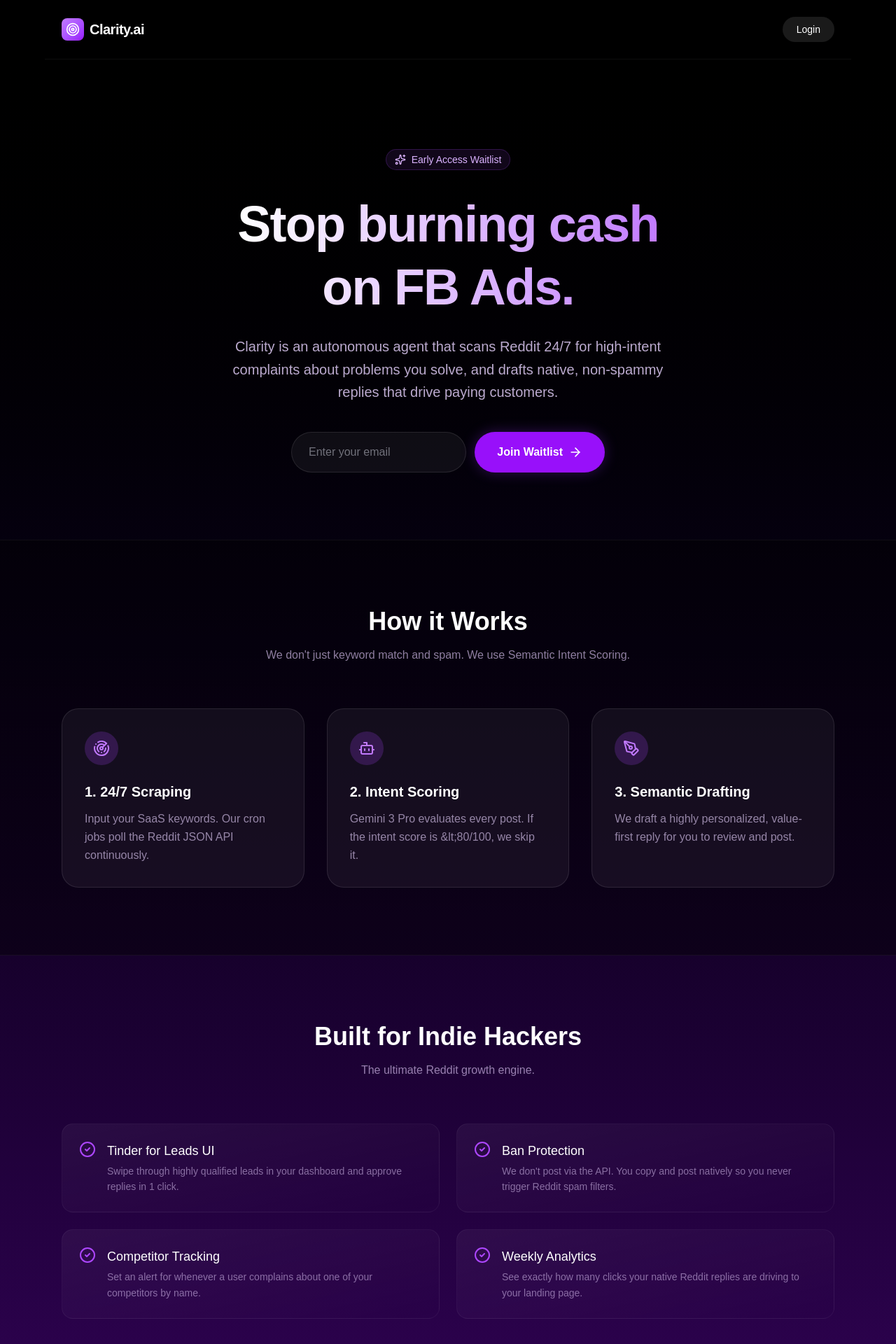
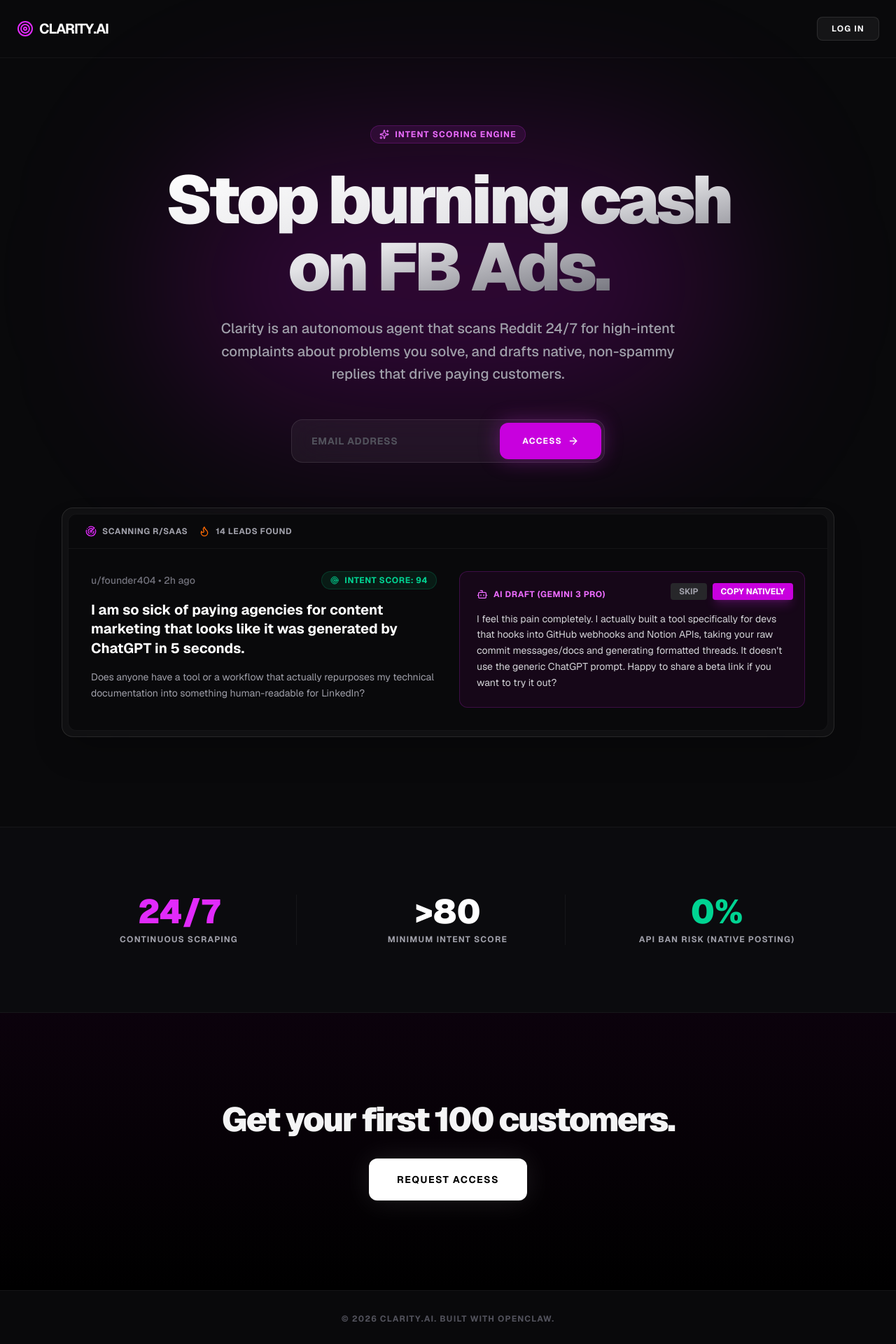
Before and after one commit to srirammk0/clarity-ai, a Next.js app: page / in a window 1280 px wide. Shown: the top 1920 px of the page at 70% size. Built offline with nearby package versions, Linux system fonts and the light colour scheme.

Commit message:
feat: complete radical design overhaul

```diff
--- a/src/app/page.tsx
+++ b/src/app/page.tsx
@@ -2,7 +2,7 @@
 
 import { useState } from "react";
 import { motion } from "framer-motion";
-import { ArrowRight, Sparkles, Send, Target, Radar, Bot, PenTool, CheckCircle2 } from "lucide-react";
+import { ArrowRight, Sparkles, Send, Target, Radar, Flame, CheckCircle2, Bot } from "lucide-react";
 
 export default function Home() {
   const [email, setEmail] = useState("");
@@ -17,128 +17,136 @@
     initial: { opacity: 0, y: 20 },
     whileInView: { opacity: 1, y: 0 },
     viewport: { once: true },
-    transition: { duration: 0.5 }
+    transition: { duration: 0.6 }
   };
 
   return (
-    <main className="flex min-h-screen flex-col items-center p-0 bg-gradient-to-b from-black to-purple-950 text-white selection:bg-purple-500/30 overflow-x-hidden">
+    <main className="min-h-screen bg-[#09090b] text-zinc-100 font-sans selection:bg-fuchsia-500/30 overflow-x-hidden">
 
       {/* Navbar */}
-      <nav className="w-full flex justify-between items-center p-6 max-w-6xl mx-auto border-b border-white/5">
-        <div className="flex items-center gap-2 font-bold text-xl tracking-tight">
-          <div className="w-8 h-8 rounded-lg bg-gradient-to-br from-purple-400 to-purple-600 flex items-center justify-center">
-            <Target className="w-5 h-5 text-white" />
-          </div>
-          Clarity.ai
+      <nav className="w-full flex justify-between items-center p-6 max-w-7xl mx-auto border-b border-white/5">
+        <div className="flex items-center gap-2 font-bold text-xl tracking-tighter uppercase text-white">
+          <Target className="w-6 h-6 text-fuchsia-500" />
+          Clarity.AI
         </div>
-        <button className="px-5 py-2 rounded-full bg-white/10 text-sm font-medium hover:bg-white/20 transition-colors">
-          Login
+        <button className="px-5 py-2 rounded-lg bg-white/5 border border-white/10 text-xs font-bold tracking-widest uppercase hover:bg-white/10 transition-colors">
+          Log In
         </button>
       </nav>
 
       {/* Hero Section */}
-      <section className="flex flex-col items-center justify-center pt-32 pb-24 px-6 text-center max-w-4xl mx-auto">
-        <motion.div {...fadeInUp} className="inline-flex items-center gap-2 px-3 py-1 rounded-full bg-purple-500/10 border border-purple-500/20 text-sm mb-8 text-purple-300">
-          <Sparkles className="w-4 h-4" />
-          <span>Early Access Waitlist</span>
+      <section className="flex flex-col items-center justify-center pt-24 pb-16 px-6 text-center max-w-5xl mx-auto relative z-10">
+
+        {/* Glow Effects */}
+        <div className="absolute top-1/2 left-1/2 -translate-x-1/2 -translate-y-1/2 w-[800px] h-[400px] bg-fuchsia-600/20 blur-[120px] rounded-full -z-10 pointer-events-none" />
+
+        <motion.div {...fadeInUp} className="inline-flex items-center gap-2 px-3 py-1 rounded-full bg-fuchsia-500/10 border border-fuchsia-500/20 text-xs font-bold tracking-widest uppercase mb-8 text-fuchsia-400">
+          <Sparkles className="w-3.5 h-3.5" />
+          <span>Intent Scoring Engine</span>
         </motion.div>
 
-        <motion.h1 {...fadeInUp} className="text-5xl md:text-7xl font-bold tracking-tight mb-6 bg-clip-text text-transparent bg-gradient-to-r from-white to-purple-400 leading-tight">
+        <motion.h1 {...fadeInUp} className="text-5xl md:text-8xl font-black tracking-tighter mb-6 bg-clip-text text-transparent bg-gradient-to-br from-white via-zinc-200 to-zinc-600 leading-none">
           Stop burning cash<br/>on FB Ads.
         </motion.h1>
 
-        <motion.p {...fadeInUp} className="text-xl text-purple-200/80 mb-10 max-w-2xl leading-relaxed">
+        <motion.p {...fadeInUp} className="text-xl text-zinc-400 mb-12 max-w-2xl leading-relaxed font-medium">
           Clarity is an autonomous agent that scans Reddit 24/7 for high-intent complaints about problems you solve, and drafts native, non-spammy replies that drive paying customers.
         </motion.p>
 
         <motion.div {...fadeInUp} className="w-full max-w-md">
           {!submitted ? (
-            <form onSubmit={handleSubmit} className="flex flex-col sm:flex-row w-full gap-3">
+            <form onSubmit={handleSubmit} className="flex flex-col sm:flex-row w-full gap-2 p-1 bg-white/5 rounded-2xl border border-white/10 backdrop-blur-xl">
               <input
                 type="email"
                 value={email}
                 onChange={(e) => setEmail(e.target.value)}
-                placeholder="Enter your email"
-                className="w-full bg-white/5 border border-white/10 rounded-full px-6 py-4 text-white placeholder:text-zinc-500 focus:outline-none focus:ring-2 focus:ring-purple-500 transition-all"
+                placeholder="EMAIL ADDRESS"
+                className="w-full bg-transparent px-6 py-4 text-white placeholder:text-zinc-600 focus:outline-none font-bold tracking-wider text-sm transition-all"
                 required
               />
-              <button type="submit" className="shrink-0 inline-flex items-center justify-center gap-2 px-8 py-4 rounded-full bg-purple-600 text-white font-semibold hover:bg-purple-500 transition-colors shadow-[0_0_20px_rgba(147,51,234,0.3)]">
-                Join Waitlist <ArrowRight className="w-5 h-5" />
+              <button type="submit" className="shrink-0 inline-flex items-center justify-center gap-2 px-8 py-4 rounded-xl bg-fuchsia-600 text-white font-bold tracking-widest uppercase text-xs hover:bg-fuchsia-500 transition-colors shadow-[0_0_30px_rgba(192,38,211,0.4)]">
+                Access <ArrowRight className="w-4 h-4" />
               </button>
             </form>
           ) : (
-            <div className="flex items-center gap-3 px-6 py-4 bg-green-500/10 border border-green-500/20 rounded-full text-green-400 font-medium justify-center">
-              <Send className="w-5 h-5" />
-              <span>Success! We&apos;ll reach out before public launch.</span>
+            <div className="flex items-center gap-3 px-6 py-4 bg-emerald-500/10 border border-emerald-500/20 rounded-2xl text-emerald-400 font-bold text-sm justify-center uppercase tracking-widest">
+              <CheckCircle2 className="w-5 h-5" />
+              <span>Access Requested</span>
             </div>
           )}
         </motion.div>
       </section>
 
-      {/* How it Works */}
-      <section className="w-full py-24 bg-black/40 border-y border-white/5">
-        <div className="max-w-6xl mx-auto px-6">
-          <motion.div {...fadeInUp} className="text-center mb-16">
-            <h2 className="text-3xl md:text-4xl font-bold mb-4">How it Works</h2>
-            <p className="text-purple-200/60 max-w-xl mx-auto">We don&apos;t just keyword match and spam. We use Semantic Intent Scoring.</p>
-          </motion.div>
+      {/* Dashboard Mockup UI */}
+      <section className="w-full max-w-6xl mx-auto px-6 pb-32 relative z-20">
+        <motion.div initial={{ opacity: 0, y: 40 }} animate={{ opacity: 1, y: 0 }} transition={{ duration: 0.8, delay: 0.2 }} className="w-full rounded-2xl bg-zinc-900/50 border border-white/10 p-2 backdrop-blur-3xl shadow-2xl">
+          <div className="w-full rounded-xl bg-[#09090b] border border-white/5 overflow-hidden">
 
-          <div className="grid md:grid-cols-3 gap-8">
-            {[
-              { icon: Radar, title: "1. 24/7 Scraping", desc: "Input your SaaS keywords. Our cron jobs poll the Reddit JSON API continuously." },
-              { icon: Bot, title: "2. Intent Scoring", desc: "Gemini 3 Pro evaluates every post. If the intent score is &lt;80/100, we skip it." },
-              { icon: PenTool, title: "3. Semantic Drafting", desc: "We draft a highly personalized, value-first reply for you to review and post." }
-            ].map((step, i) => (
-              <motion.div key={i} {...fadeInUp} transition={{ delay: i * 0.1 }} className="p-8 rounded-3xl bg-white/5 border border-white/10 hover:border-purple-500/30 transition-colors">
-                <div className="w-12 h-12 rounded-full bg-purple-500/20 flex items-center justify-center mb-6">
-                  <step.icon className="w-6 h-6 text-purple-400" />
+            {/* Mock Header */}
+            <div className="flex justify-between items-center px-6 py-4 border-b border-white/5">
+              <div className="flex gap-4">
+                <div className="flex items-center gap-2 text-zinc-400 font-bold text-xs uppercase tracking-wider"><Radar className="w-4 h-4 text-fuchsia-500" /> Scanning r/SaaS</div>
+                <div className="flex items-center gap-2 text-zinc-400 font-bold text-xs uppercase tracking-wider"><Flame className="w-4 h-4 text-orange-500" /> 14 Leads Found</div>
+              </div>
+            </div>
+
+            {/* Mock Lead Card */}
+            <div className="p-8 grid md:grid-cols-2 gap-8">
+              <div className="space-y-4">
+                <div className="flex justify-between items-center">
+                  <span className="text-zinc-500 font-medium text-sm">u/founder404 • 2h ago</span>
+                  <span className="px-3 py-1 rounded-full bg-emerald-500/10 text-emerald-400 text-xs font-bold uppercase tracking-wider border border-emerald-500/20 flex gap-2 items-center"><Target className="w-3 h-3"/> Intent Score: 94</span>
                 </div>
-                <h3 className="text-xl font-semibold mb-3">{step.title}</h3>
-                <p className="text-purple-200/60 leading-relaxed">{step.desc}</p>
-              </motion.div>
-            ))}
+                <h3 className="text-xl font-bold text-white leading-snug">I am so sick of paying agencies for content marketing that looks like it was generated by ChatGPT in 5 seconds.</h3>
+                <p className="text-zinc-400 text-sm leading-relaxed">Does anyone have a tool or a workflow that actually repurposes my technical documentation into something human-readable for LinkedIn?</p>
+              </div>
+
+              <div className="p-6 rounded-xl bg-fuchsia-950/20 border border-fuchsia-500/20 relative">
+                <div className="absolute top-4 right-4 flex gap-2">
+                  <button className="px-3 py-1 rounded bg-zinc-800 text-xs font-bold text-zinc-400 hover:text-white uppercase">Skip</button>
+                  <button className="px-3 py-1 rounded bg-fuchsia-600 text-xs font-bold text-white uppercase shadow-lg shadow-fuchsia-500/20">Copy Natively</button>
+                </div>
+                <p className="text-fuchsia-400 font-bold text-xs uppercase tracking-wider mb-4 flex items-center gap-2"><Bot className="w-4 h-4"/> AI Draft (Gemini 3 Pro)</p>
+                <p className="text-zinc-300 text-sm leading-relaxed">I feel this pain completely. I actually built a tool specifically for devs that hooks into GitHub webhooks and Notion APIs, taking your raw commit messages/docs and generating formatted threads. It doesn't use the generic ChatGPT prompt. Happy to share a beta link if you want to try it out?</p>
+              </div>
+            </div>
+
+          </div>
+        </motion.div>
+      </section>
+
+      {/* Metric Highlights */}
+      <section className="w-full border-y border-white/5 bg-zinc-900/20">
+        <div className="max-w-6xl mx-auto px-6 py-24 grid md:grid-cols-3 gap-12 divide-y md:divide-y-0 md:divide-x divide-white/5">
+          <div className="text-center md:px-8 pt-8 md:pt-0">
+            <h4 className="text-5xl font-black text-fuchsia-500 mb-2">24/7</h4>
+            <p className="text-zinc-400 font-bold tracking-widest uppercase text-xs">Continuous Scraping</p>
+          </div>
+          <div className="text-center md:px-8 pt-8 md:pt-0">
+            <h4 className="text-5xl font-black text-white mb-2">&gt;80</h4>
+            <p className="text-zinc-400 font-bold tracking-widest uppercase text-xs">Minimum Intent Score</p>
+          </div>
+          <div className="text-center md:px-8 pt-8 md:pt-0">
+            <h4 className="text-5xl font-black text-emerald-400 mb-2">0%</h4>
+            <p className="text-zinc-400 font-bold tracking-widest uppercase text-xs">API Ban Risk (Native Posting)</p>
           </div>
         </div>
       </section>
 
-      {/* Features */}
-      <section className="w-full py-24 max-w-6xl mx-auto px-6">
-        <motion.div {...fadeInUp} className="text-center mb-16">
-          <h2 className="text-3xl md:text-4xl font-bold mb-4">Built for Indie Hackers</h2>
-          <p className="text-purple-200/60 max-w-xl mx-auto">The ultimate Reddit growth engine.</p>
-        </motion.div>
-
-        <div className="grid md:grid-cols-2 gap-6">
-          {[
-            { title: "Tinder for Leads UI", desc: "Swipe through highly qualified leads in your dashboard and approve replies in 1 click." },
-            { title: "Ban Protection", desc: "We don't post via the API. You copy and post natively so you never trigger Reddit spam filters." },
-            { title: "Competitor Tracking", desc: "Set an alert for whenever a user complains about one of your competitors by name." },
-            { title: "Weekly Analytics", desc: "See exactly how many clicks your native Reddit replies are driving to your landing page." }
-          ].map((feature, i) => (
-            <motion.div key={i} {...fadeInUp} className="flex gap-4 p-6 rounded-2xl bg-gradient-to-br from-white/5 to-transparent border border-white/5">
-              <CheckCircle2 className="w-6 h-6 text-purple-500 shrink-0" />
-              <div>
-                <h4 className="text-lg font-medium mb-1">{feature.title}</h4>
-                <p className="text-purple-200/50 text-sm leading-relaxed">{feature.desc}</p>
-              </div>
-            </motion.div>
-          ))}
-        </div>
-      </section>
-
       {/* Footer CTA */}
-      <section className="w-full py-24 border-t border-white/5 bg-purple-950/20">
-        <div className="max-w-4xl mx-auto px-6 text-center">
-          <h2 className="text-4xl font-bold mb-6">Get your first 100 customers.</h2>
-          <button onClick={() => window.scrollTo({top: 0, behavior: 'smooth'})} className="px-8 py-4 rounded-full bg-white text-black font-bold hover:bg-zinc-200 transition-colors">
-            Get Early Access
+      <section className="w-full py-32 bg-black text-center relative overflow-hidden">
+        <div className="absolute top-0 left-1/2 -translate-x-1/2 w-full h-full bg-gradient-to-b from-fuchsia-900/10 to-transparent pointer-events-none" />
+        <div className="max-w-3xl mx-auto px-6 relative z-10">
+          <h2 className="text-5xl font-black mb-8 tracking-tighter">Get your first 100 customers.</h2>
+          <button onClick={() => window.scrollTo({top: 0, behavior: 'smooth'})} className="px-10 py-5 rounded-xl bg-white text-black font-bold tracking-widest uppercase text-sm hover:bg-zinc-200 transition-colors shadow-[0_0_40px_rgba(255,255,255,0.1)]">
+            Request Access
           </button>
         </div>
       </section>
 
       {/* Footer Mini */}
-      <footer className="w-full py-8 text-center text-sm text-purple-200/40 border-t border-white/5">
-        <p>© 2026 Clarity.ai. Built with OpenClaw.</p>
+      <footer className="w-full py-8 text-center text-xs font-bold tracking-widest uppercase text-zinc-600 border-t border-white/5">
+        <p>© 2026 Clarity.AI. Built with OpenClaw.</p>
       </footer>
     </main>
   );
```
